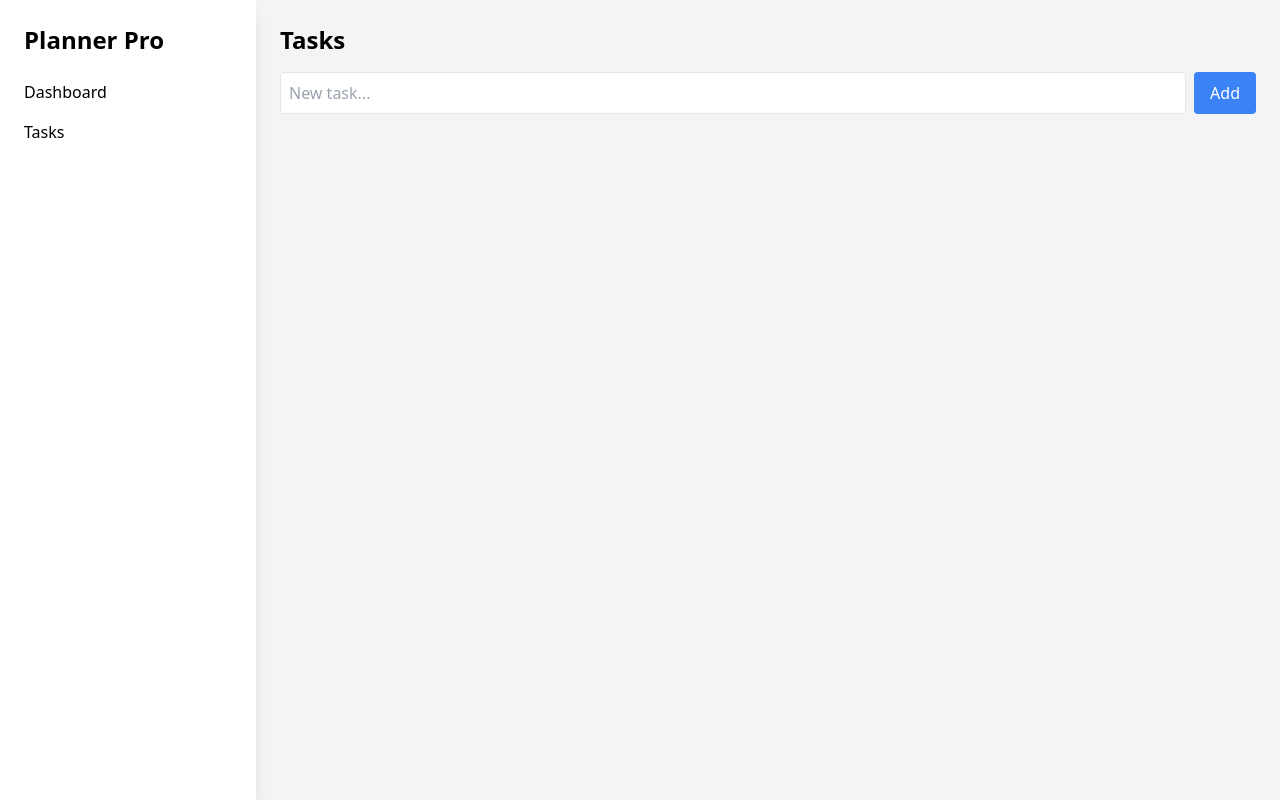
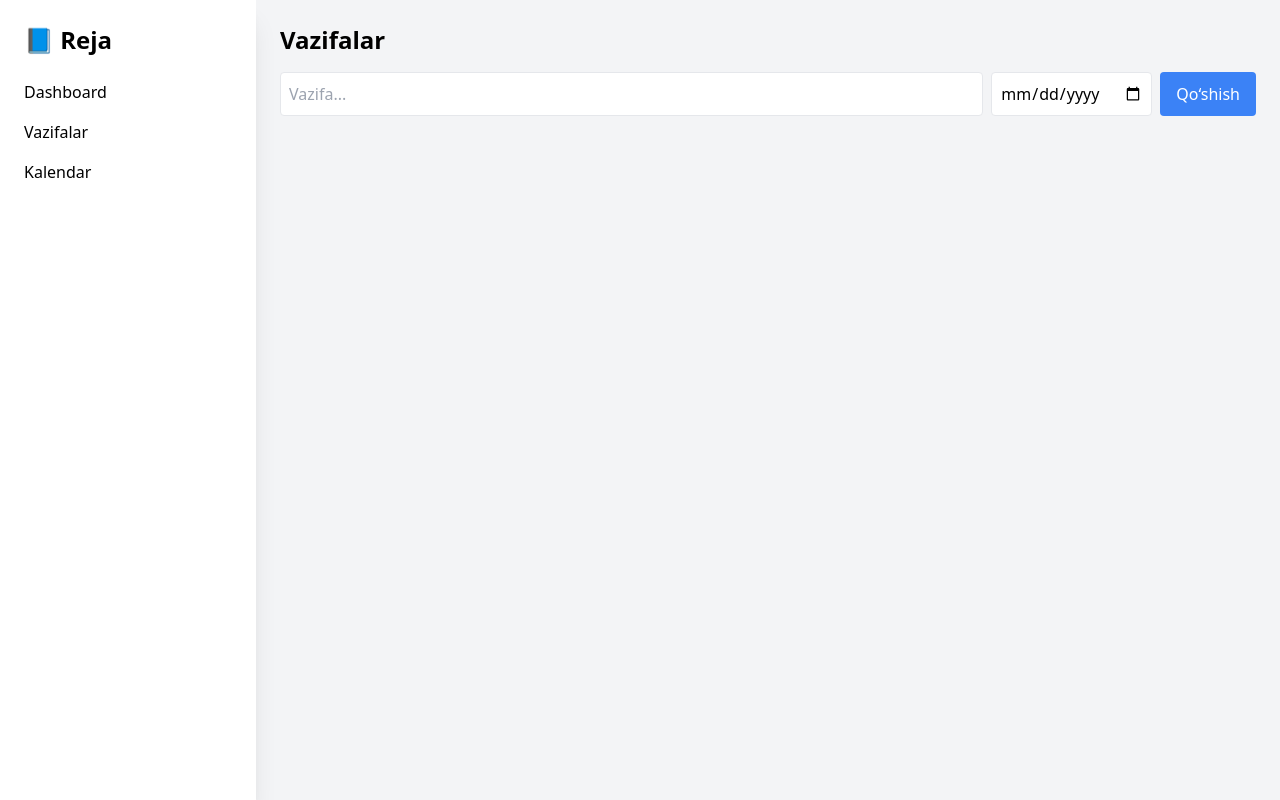
Before and after one commit to Odamov490/planner-pro, a React (Vite) app: page /tasks in a window 1280 px wide. Built offline with nearby package versions, Linux system fonts and the light colour scheme.

Commit message:
first commit - planner uz pro

```diff
--- a/index.html
+++ b/index.html
@@ -1,5 +1,12 @@
 <!DOCTYPE html>
-<html lang="en">
-<head><meta charset="UTF-8"/><meta name="viewport" content="width=device-width, initial-scale=1.0"/><title>Planner Pro</title></head>
-<body class="bg-gray-100"><div id="root"></div><script type="module" src="/src/main.jsx"></script></body>
+<html lang="uz">
+<head>
+<meta charset="UTF-8" />
+<meta name="viewport" content="width=device-width, initial-scale=1.0" />
+<title>Planner Uz Pro</title>
+</head>
+<body class="bg-gray-100">
+<div id="root"></div>
+<script type="module" src="/src/main.jsx"></script>
+</body>
 </html>
--- a/package.json
+++ b/package.json
@@ -1,5 +1,5 @@
 {
-  "name": "planner-pro",
+  "name": "planner-uz-pro",
   "private": true,
   "version": "1.0.0",
   "type": "module",
@@ -11,7 +11,9 @@
   "dependencies": {
     "react": "^18.3.0",
     "react-dom": "^18.3.0",
-    "react-router-dom": "^6.26.0"
+    "react-router-dom": "^6.26.0",
+    "date-fns": "^3.6.0",
+    "framer-motion": "^11.0.0"
   },
   "devDependencies": {
     "vite": "^5.3.0",
--- a/src/App.jsx
+++ b/src/App.jsx
@@ -2,6 +2,7 @@ import {BrowserRouter,Routes,Route} from "react-router-dom";
 import Sidebar from "./components/Sidebar";
 import Dashboard from "./pages/Dashboard";
 import Tasks from "./pages/Tasks";
+import Calendar from "./pages/Calendar";
 
 export default function App(){
  return (
@@ -12,6 +13,7 @@ export default function App(){
      <Routes>
       <Route path="/" element={<Dashboard/>}/>
       <Route path="/tasks" element={<Tasks/>}/>
+      <Route path="/calendar" element={<Calendar/>}/>
      </Routes>
     </div>
    </div>
--- a/src/components/Sidebar.jsx
+++ b/src/components/Sidebar.jsx
@@ -1,11 +1,13 @@
 import {Link} from "react-router-dom";
+
 export default function Sidebar(){
  return (
-  <div className="w-64 h-screen bg-white shadow-lg p-6">
-   <h1 className="text-2xl font-bold mb-6">Planner Pro</h1>
+  <div className="w-64 h-screen bg-white shadow-xl p-6">
+   <h1 className="text-2xl font-bold mb-6">📘 Reja</h1>
    <nav className="flex flex-col gap-4">
     <Link to="/" className="hover:text-blue-500">Dashboard</Link>
-    <Link to="/tasks" className="hover:text-blue-500">Tasks</Link>
+    <Link to="/tasks" className="hover:text-blue-500">Vazifalar</Link>
+    <Link to="/calendar" className="hover:text-blue-500">Kalendar</Link>
    </nav>
   </div>
  )
--- a/src/components/TaskCard.jsx
+++ b/src/components/TaskCard.jsx
@@ -1,11 +1,16 @@
+import {motion} from "framer-motion";
+
 export default function TaskCard({task,onToggle,onDelete}){
  return (
-  <div className="flex justify-between items-center bg-white p-4 rounded shadow">
+  <motion.div initial={{opacity:0,y:10}} animate={{opacity:1,y:0}}
+   className="flex justify-between items-center bg-white p-4 rounded shadow">
    <div className="flex items-center gap-3">
     <input type="checkbox" checked={task.completed} onChange={()=>onToggle(task.id)}/>
-    <span className={task.completed?"line-through text-gray-400":""}>{task.title}</span>
+    <span className={task.completed?"line-through text-gray-400":""}>
+      {task.title}
+    </span>
    </div>
-   <button onClick={()=>onDelete(task.id)} className="text-red-500">Delete</button>
-  </div>
+   <button onClick={()=>onDelete(task.id)} className="text-red-500">O‘chirish</button>
+  </motion.div>
  )
 }
--- a/src/context/TaskContext.jsx
+++ b/src/context/TaskContext.jsx
@@ -1,4 +1,5 @@
 import {createContext,useState,useEffect} from "react";
+
 export const TaskContext=createContext();
 
 export function TaskProvider({children}){
@@ -6,16 +7,15 @@ export function TaskProvider({children}){
 
  useEffect(()=>{localStorage.setItem("tasks",JSON.stringify(tasks))},[tasks]);
 
- const addTask=(title)=>{
+ const addTask=(title,date)=>{
   if(!title) return;
-  setTasks([...tasks,{id:Date.now(),title,completed:false,created:new Date()}]);
+  setTasks([...tasks,{id:Date.now(),title,date,completed:false}]);
  };
 
+ const toggleTask=(id)=>setTasks(tasks.map(t=>t.id===id?{...t,completed:!t.completed}:t));
  const deleteTask=(id)=>setTasks(tasks.filter(t=>t.id!==id));
 
- const toggleTask=(id)=>setTasks(tasks.map(t=>t.id===id?{...t,completed:!t.completed}:t));
-
- return <TaskContext.Provider value={{tasks,addTask,deleteTask,toggleTask}}>
+ return <TaskContext.Provider value={{tasks,addTask,toggleTask,deleteTask}}>
   {children}
  </TaskContext.Provider>
 }
--- a/src/main.jsx
+++ b/src/main.jsx
@@ -3,6 +3,9 @@ import ReactDOM from "react-dom/client";
 import App from "./App";
 import "./index.css";
 import {TaskProvider} from "./context/TaskContext";
+import {requestPermission} from "./utils/notify";
+
+requestPermission();
 
 ReactDOM.createRoot(document.getElementById("root")).render(
  <TaskProvider><App/></TaskProvider>
--- /dev/null
+++ b/src/pages/Calendar.jsx
@@ -0,0 +1,20 @@
+import {useContext} from "react";
+import {TaskContext} from "../context/TaskContext";
+
+export default function Calendar(){
+ const {tasks}=useContext(TaskContext);
+
+ return (
+  <div>
+   <h1 className="text-2xl font-bold mb-4">Kalendar</h1>
+   <div className="grid grid-cols-3 gap-4">
+    {tasks.map(t=>(
+     <div key={t.id} className="bg-white p-3 rounded shadow">
+      <p>{t.title}</p>
+      <small>{t.date}</small>
+     </div>
+    ))}
+   </div>
+  </div>
+ )
+}
--- a/src/pages/Dashboard.jsx
+++ b/src/pages/Dashboard.jsx
@@ -9,8 +9,8 @@ export default function Dashboard(){
   <div>
    <h1 className="text-2xl font-bold mb-4">Dashboard</h1>
    <div className="grid grid-cols-2 gap-4">
-    <div className="bg-white p-4 rounded shadow">Total Tasks: {tasks.length}</div>
-    <div className="bg-white p-4 rounded shadow">Completed: {done}</div>
+    <div className="bg-white p-4 rounded shadow">Jami: {tasks.length}</div>
+    <div className="bg-white p-4 rounded shadow">Bajarildi: {done}</div>
    </div>
   </div>
  )
--- a/src/pages/Tasks.jsx
+++ b/src/pages/Tasks.jsx
@@ -1,20 +1,30 @@
 import {useState,useContext} from "react";
 import {TaskContext} from "../context/TaskContext";
 import TaskCard from "../components/TaskCard";
+import {notify} from "../utils/notify";
 
 export default function Tasks(){
  const [title,setTitle]=useState("");
- const {tasks,addTask,deleteTask,toggleTask}=useContext(TaskContext);
+ const [date,setDate]=useState("");
+ const {tasks,addTask,toggleTask,deleteTask}=useContext(TaskContext);
+
+ const handleAdd=()=>{
+  addTask(title,date);
+  notify("Yangi vazifa qo‘shildi");
+  setTitle(""); setDate("");
+ };
 
  return (
   <div>
-   <h1 className="text-2xl font-bold mb-4">Tasks</h1>
+   <h1 className="text-2xl font-bold mb-4">Vazifalar</h1>
 
    <div className="flex gap-2 mb-4">
     <input className="border p-2 rounded w-full" value={title}
-     onChange={(e)=>setTitle(e.target.value)} placeholder="New task..."/>
-    <button className="bg-blue-500 text-white px-4 rounded"
-     onClick={()=>{addTask(title);setTitle("")}}>Add</button>
+     onChange={e=>setTitle(e.target.value)} placeholder="Vazifa..."/>
+    <input type="date" value={date} onChange={e=>setDate(e.target.value)}
+     className="border p-2 rounded"/>
+    <button onClick={handleAdd}
+     className="bg-blue-500 text-white px-4 rounded">Qo‘shish</button>
    </div>
 
    <div className="space-y-3">
--- /dev/null
+++ b/src/utils/notify.js
@@ -0,0 +1,11 @@
+export function requestPermission(){
+ if(Notification.permission!=="granted"){
+  Notification.requestPermission();
+ }
+}
+
+export function notify(text){
+ if(Notification.permission==="granted"){
+  new Notification("Eslatma",{body:text});
+ }
+}
--- a/tailwind.config.js
+++ b/tailwind.config.js
@@ -1,5 +1,5 @@
 export default {
-content:["./index.html","./src/**/*.{js,jsx}"],
-theme:{extend:{}},
-plugins:[],
+  content:["./index.html","./src/**/*.{js,jsx}"],
+  theme:{extend:{}},
+  plugins:[],
 }
```
